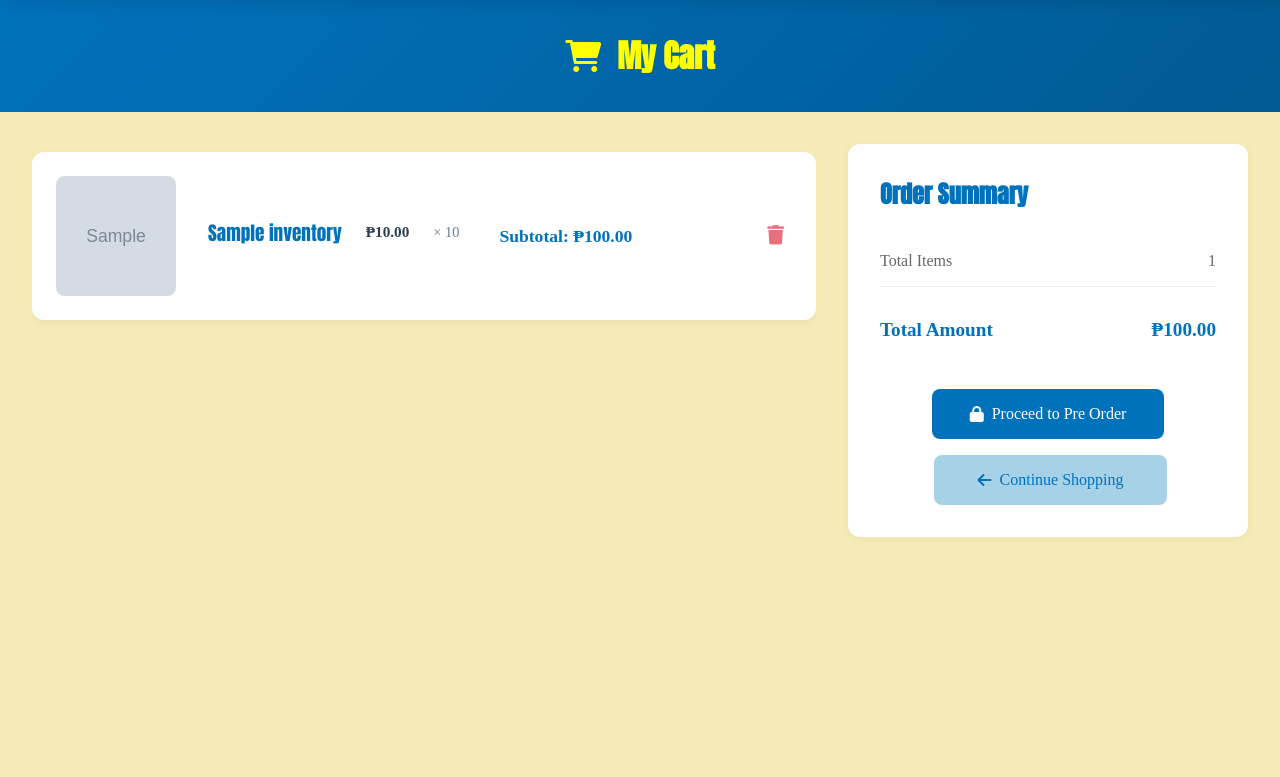
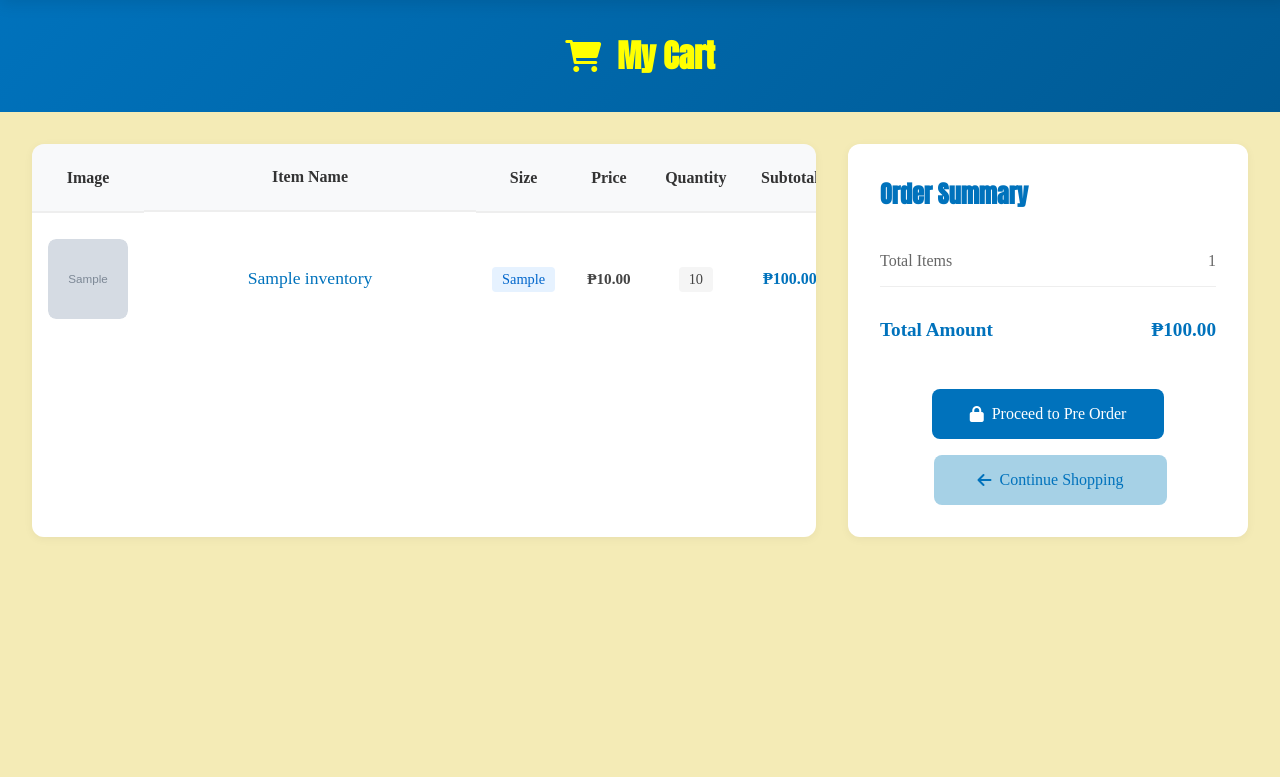
Before and after one commit to Dobee33/Proware, a PHP site: page /MyCart.php in a window 1280 px wide. Shown: the part 71-848 px from the top of the page. Run offline with PHP 8.4, Linux system fonts and the light colour scheme; the visitor is signed in with stand-in values (Sample User, id 1); tables that the repository leaves empty or names only in its code hold one stand-in row (values such as "Sample post"); grey boxes marked "Sample" are stand-in pictures; data that the repository does not hold is empty; some web fonts are replaced.

Commit message:
deleting in MyCart page fixed

```diff
--- a/Includes/cart_operations.php
+++ b/Includes/cart_operations.php
@@ -103,6 +103,12 @@ if ($_SERVER['REQUEST_METHOD'] === 'POST') {
                         }
                         // Remove any size suffix from item name (e.g., "Item Name S" -> "Item Name")
                         $item['item_name'] = rtrim($item['item_name'], " SMLX234567");
+
+                        // Make sure size is included in response (even if it's null)
+                        if (!isset($item['size'])) {
+                            $item['size'] = null;
+                        }
+
                         $final_cart_items[] = $item;
                     } else {
                         // Try one more time with a broader search
--- a/Pages/MyCart.php
+++ b/Pages/MyCart.php
@@ -19,7 +19,7 @@ foreach ($cart_items as $cart_item) {
     error_log("Cart Item Code: " . $cart_item['item_code']);
 
     // Try to get inventory details for each cart item
-    $stmt = $conn->prepare("SELECT item_name, price, image_path FROM inventory WHERE item_code = ?");
+    $stmt = $conn->prepare("SELECT item_name, price, image_path, category FROM inventory WHERE item_code = ?");
     $stmt->execute([$cart_item['item_code']]);
     $inventory_item = $stmt->fetch(PDO::FETCH_ASSOC);
 
@@ -32,7 +32,7 @@ foreach ($cart_items as $cart_item) {
         error_log("No matching inventory item found for: " . $cart_item['item_code']);
 
         // Try to find the item with a LIKE query to catch potential formatting differences
-        $stmt = $conn->prepare("SELECT item_name, price, image_path FROM inventory WHERE item_code LIKE ?");
+        $stmt = $conn->prepare("SELECT item_name, price, image_path, category FROM inventory WHERE item_code LIKE ?");
         $stmt->execute(['%' . $cart_item['item_code'] . '%']);
         $inventory_item = $stmt->fetch(PDO::FETCH_ASSOC);
 
@@ -43,7 +43,8 @@ foreach ($cart_items as $cart_item) {
             $final_cart_items[] = array_merge($cart_item, [
                 'item_name' => 'Item no longer available',
                 'price' => 0,
-                'image_path' => 'default.jpg'
+                'image_path' => 'default.jpg',
+                'category' => ''
             ]);
         }
     }
@@ -84,31 +85,59 @@ $cart_total = 0;
         <div class="cart-content">
             <?php if (!empty($final_cart_items)): ?>
                 <div class="cart-grid">
-                    <div class="cart-items">
+                    <div class="cart-items-container">
+                        <table class="cart-table">
+                            <thead>
+                                <tr>
+                                    <th class="image-col">Image</th>
+                                    <th class="item-col">Item Name</th>
+                                    <th class="size-col">Size</th>
+                                    <th class="price-col">Price</th>
+                                    <th class="quantity-col">Quantity</th>
+                                    <th class="subtotal-col">Subtotal</th>
+                                    <th class="action-col"></th>
+                                </tr>
+                            </thead>
+                            <tbody>
                                 <?php foreach ($final_cart_items as $item):
                                     $subtotal = $item['price'] * $item['quantity'];
                                     $cart_total += $subtotal;
                                 ?>
-                            <div class="cart-item">
+                                <tr class="cart-row">
+                                    <td class="image-col">
                                         <div class="item-image">
                                             <img src="../uploads/itemlist/<?php echo htmlspecialchars($item['image_path']); ?>"
                                                 alt="<?php echo htmlspecialchars($item['item_name']); ?>">
                                         </div>
-                                <div class="item-details">
-                                    <h3><?php echo htmlspecialchars($item['item_name']); ?></h3>
-                                    <div class="item-meta">
+                                    </td>
+                                    <td class="item-col">
+                                        <div class="item-name"><?php echo htmlspecialchars($item['item_name']); ?></div>
+                                    </td>
+                                    <td class="size-col">
+                                        <?php if (!empty($item['size'])): ?>
+                                            <span class="item-size"><?php echo htmlspecialchars($item['size']); ?></span>
+                                        <?php else: ?>
+                                            <span class="item-size-na">-</span>
+                                        <?php endif; ?>
+                                    </td>
+                                    <td class="price-col">
                                         <span class="item-price">₱<?php echo number_format($item['price'], 2); ?></span>
-                                        <span class="item-quantity">× <?php echo $item['quantity']; ?></span>
-                                    </div>
-                                    <div class="item-subtotal">
-                                        Subtotal: ₱<?php echo number_format($subtotal, 2); ?>
-                                    </div>
-                                </div>
-                                <button onclick="removeFromCart('<?php echo $item['item_code']; ?>')" class="remove-btn" title="Remove item">
+                                    </td>
+                                    <td class="quantity-col">
+                                        <span class="item-quantity"><?php echo $item['quantity']; ?></span>
+                                    </td>
+                                    <td class="subtotal-col">
+                                        <span class="item-subtotal">₱<?php echo number_format($subtotal, 2); ?></span>
+                                    </td>
+                                    <td class="action-col">
+                                        <button onclick="removeFromCart(<?php echo $item['id']; ?>)" class="remove-btn" title="Remove item">
                                             <i class="fas fa-trash"></i>
                                         </button>
-                            </div>
+                                    </td>
+                                </tr>
                                 <?php endforeach; ?>
+                            </tbody>
+                        </table>
                     </div>
                     <div class="cart-summary">
                         <h2>Order Summary</h2>
@@ -189,34 +218,86 @@ $cart_total = 0;
             margin-bottom: 2rem;
         }
 
-        .cart-items {
-            display: flex;
-            flex-direction: column;
-            gap: 1rem;
+        .cart-items-container {
+            overflow-x: auto;
+            background: white;
+            border-radius: 12px;
+            box-shadow: 0 2px 10px rgba(0, 0, 0, 0.05);
         }
 
-        .cart-item {
-            background: white;
-            border-radius: 12px;
-            padding: 1.5rem;
-            display: flex;
-            gap: 2rem;
-            align-items: center;
-            box-shadow: 0 2px 10px rgba(0, 0, 0, 0.05);
-            transition: transform 0.3s ease, box-shadow 0.3s ease;
+        .cart-table {
+            width: 100%;
+            border-collapse: collapse;
         }
 
-        .cart-item:hover {
-            transform: translateY(-2px);
-            box-shadow: 0 4px 20px rgba(0, 0, 0, 0.1);
+        .cart-table td {
+            padding: 1rem;
+            text-align: center;
+            vertical-align: middle;
+            height: 100px; /* Set a consistent height for all cells */
+        }
+
+        .cart-table th {
+            background-color: #f8f9fa;
+            font-weight: 600;
+            color: #333;
+            border-bottom: 2px solid #eee;
+            text-align: center;
+            padding: 1.5rem 1rem;
+        }
+
+        .cart-row {
+            border-bottom: 1px solid #eee;
+            transition: background-color 0.2s ease;
+        }
+
+        .cart-row:hover {
+            background-color: #f9f9f9;
+        }
+
+        .cart-row:last-child {
+            border-bottom: none;
+        }
+
+        .image-col {
+            width: 120px;
+        }
+
+        .item-col {
+            width: 300px;
+        }
+
+        .size-col {
+            width: 100px;
+            text-align: center;
+        }
+
+        .price-col {
+            width: 120px;
+            text-align: center;
+        }
+
+        .quantity-col {
+            width: 80px;
+            text-align: center;
+        }
+
+        .subtotal-col {
+            width: 150px;
+            text-align: center;
+        }
+
+        .action-col {
+            width: 50px;
+            text-align: center;
         }
 
         .item-image {
-            width: 120px;
-            height: 120px;
+            width: 80px;
+            height: 80px;
             border-radius: 8px;
             overflow: hidden;
-            flex-shrink: 0;
+            margin: 0 auto; /* Center the image */
         }
 
         .item-image img {
@@ -225,33 +306,54 @@ $cart_total = 0;
             object-fit: cover;
         }
 
-        .item-details {
-            flex: 1;
+        .item-col h3 {
+            margin: 0;
+            color: var(--primary-color);
+            font-size: 1.1rem;
+            font-weight: 500;
+            display: flex;
+            justify-content: center;
+            align-items: center;
+            height: 100%;
         }
 
-        .item-details h3 {
-            margin: 0 0 0.5rem 0;
+        .item-name {
             color: var(--primary-color);
-            font-size: 1.2rem;
-            font-weight: 100;
+            font-size: 1.1rem;
+            font-weight: 500;
         }
 
-        .item-meta {
-            display: flex;
-            align-items: center;
-            gap: 0.5rem;
-            color: #666;
-            margin-bottom: 0.5rem;
+        .item-price, .item-quantity, .item-subtotal {
+            display: inline-block;
+            font-weight: 600;
+            color: #444;
         }
 
-        .item-price {
-            font-weight: 600;
+        .item-size {
+            display: inline-block;
+            font-weight: 500;
+            background-color: #e6f2ff;
+            color: #0066cc;
+            padding: 4px 10px;
+            border-radius: 4px;
+            font-size: 0.9rem;
+        }
+
+        .item-size-na {
+            color: #999;
+            font-style: italic;
+        }
+
+        .item-quantity {
+            font-weight: 500;
+            background-color: #f5f5f5;
+            padding: 4px 10px;
+            border-radius: 4px;
         }
 
         .item-subtotal {
+            font-weight: 600;
             color: var(--primary-color);
-            font-weight: 600;
-            font-size: 1.1rem;
         }
 
         .remove-btn {
@@ -418,37 +520,29 @@ $cart_total = 0;
                 padding: 1rem;
             }
 
-            .cart-item {
-                flex-direction: column;
-                text-align: center;
-                padding: 1rem;
+            .cart-table {
+                min-width: 650px; /* Force horizontal scroll on mobile */
             }
 
-            .item-image {
-                width: 100px;
-                height: 100px;
-                margin: 0 auto;
+            .cart-items-container {
+                margin-bottom: 2rem;
             }
 
-            .item-meta {
-                justify-content: center;
-            }
-
-            .remove-btn {
-                margin-top: 1rem;
+            .cart-summary {
+                width: 100%;
             }
         }
     </style>
 
     <script>
-        function removeFromCart(itemCode) {
+        function removeFromCart(itemId) {
             if (confirm('Are you sure you want to remove this item from your cart?')) {
                 fetch('remove_from_cart.php', {
                     method: 'POST',
                     headers: {
                         'Content-Type': 'application/x-www-form-urlencoded',
                     },
-                    body: `item_code=${itemCode}`
+                    body: `item_id=${itemId}`
                 })
                 .then(response => response.json())
                 .then(data => {
```
Also changed, not shown: Pages/remove_from_cart.php (+5 -5 lines). Lines whose indentation alone changed are shown as unchanged.
